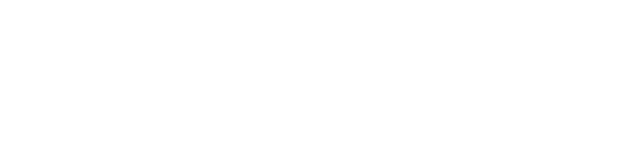
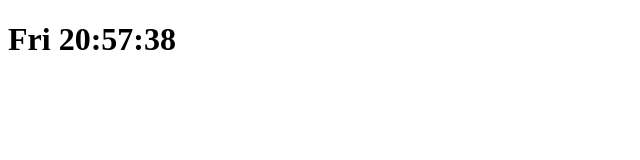
Before and after one commit to boroji/DigitalClockProject, a plain HTML site: page index.html in a window 1280 px wide. Shown: the whole page, without its empty margins (0-640 px from the left). Drawn offline with Linux system fonts and the light colour scheme.

Commit message:
adding digital clock javascript

```diff
--- a/index.html
+++ b/index.html
@@ -5,9 +5,11 @@
     <meta name="viewport" content="width=device-width, initial-scale=1.0">
     <meta http-equiv="X-UA-Compatible" content="ie=edge">
     <link rel="stylesheet" href="css/style.css">
-    <title>Document</title>
+    <title>Digital Clock</title>
 </head>
 <body>
+
+    <h1 id="clock"></h1>
 
     <script src="js/index.js"></script>
 </body>
--- a/js/index.js
+++ b/js/index.js
@@ -0,0 +1,23 @@
+function digitalClock() {
+    const date = new Date();
+    const hours = date.getHours() + '';
+    const minutes = date.getMinutes() + '';
+    const seconds = date.getSeconds() + '';
+    const day = date.getDay();
+
+    if (hours.length < 2) {
+        hours = '0' + hours;
+    }
+    if (minutes.length < 2) {
+        minutes = '0' + minutes;
+    }
+    if (seconds.length < 2) {
+        seconds = '0' + seconds;
+    }
+
+    const weekdays = ['Sun', 'Mon', 'Tue', 'Wed', 'Thu', 'Fri', 'Sat'];
+    const clock = weekdays[day] + ' ' + hours + ':' + minutes + ':' + seconds;
+    document.getElementById('clock').innerHTML = clock;
+}
+digitalClock();
+setInterval(digitalClock, 1000);
```
